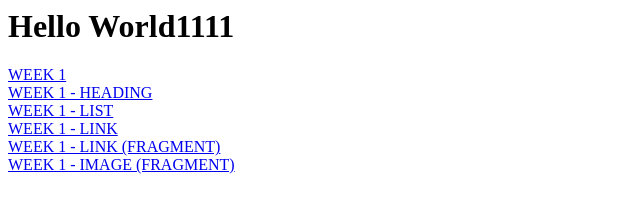
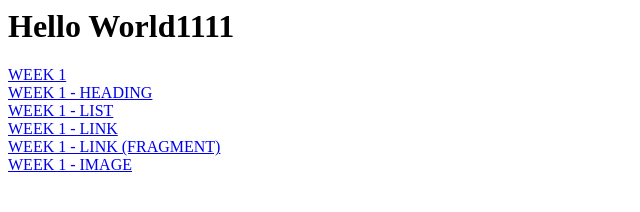
Before and after one commit to yuditya-s/coursera_practice, a plain HTML site: page index.html in a window 1280 px wide. Shown: the whole page, without its empty margins (0-640 px from the left). Drawn offline with Linux system fonts and the light colour scheme.

Commit message:
Update index.html

```diff
--- a/index.html
+++ b/index.html
@@ -21,7 +21,7 @@
        <a href="links-fragments.html"> WEEK 1 - LINK (FRAGMENT)</a>
     </div>
     <div>
-       <a href="week1-images.html"> WEEK 1 - IMAGE (FRAGMENT)</a>
+       <a href="week1-images.html"> WEEK 1 - IMAGE</a>
     </div>
   </body>
 </html>
```
